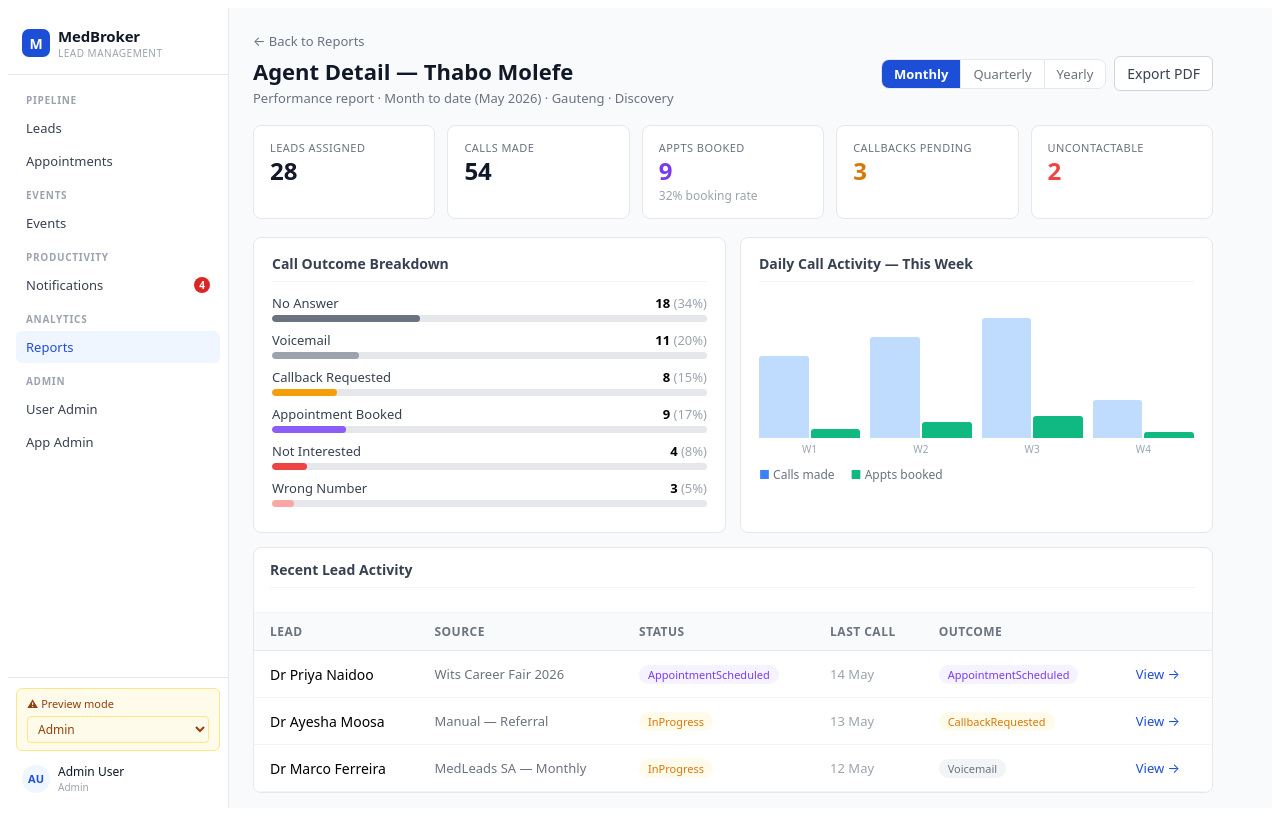
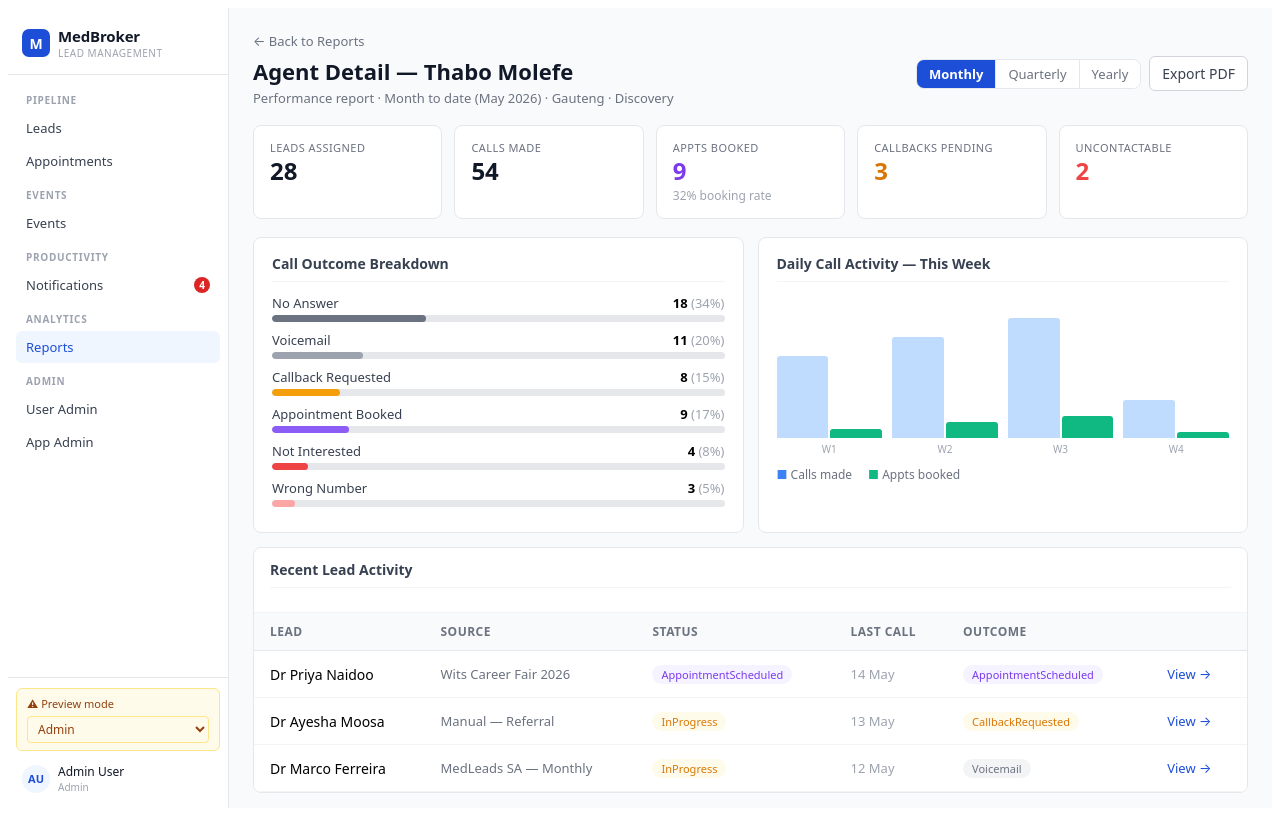
Before and after one commit to mrdutoit/MedBroker, a React (Vite) app in the folder medbroker-v1/frontend/: page /reports/agent/1 in a window 1280 px wide. Built offline with nearby package versions, Linux system fonts and the light colour scheme; no server answers.

Commit message:
Add files via upload

```diff
--- a/medbroker-v1/frontend/src/pages/AgentDetail.jsx
+++ b/medbroker-v1/frontend/src/pages/AgentDetail.jsx
@@ -107,7 +107,7 @@ export default function AgentDetail() {
   }));
 
   return (
-    <div style={{ padding: isMobile ? '12px' : '24px', maxWidth: '960px' }}>
+    <div style={{ padding: isMobile ? '12px' : '24px' }}>
 
       {/* Header */}
       <button style={s.backBtn} onClick={() => navigate('/reports')}>← Back to Reports</button>
--- a/medbroker-v1/frontend/src/pages/BrokerDetail.jsx
+++ b/medbroker-v1/frontend/src/pages/BrokerDetail.jsx
@@ -115,7 +115,7 @@ export default function BrokerDetail() {
   const kpi      = BROKER_KPI[brokerId][period];
 
   return (
-    <div style={{ padding: isMobile ? '12px' : '24px', maxWidth: '960px' }}>
+    <div style={{ padding: isMobile ? '12px' : '24px' }}>
 
       {/* Header */}
       <button style={s.backBtn} onClick={() => navigate('/reports')}>← Back to Reports</button>
```
